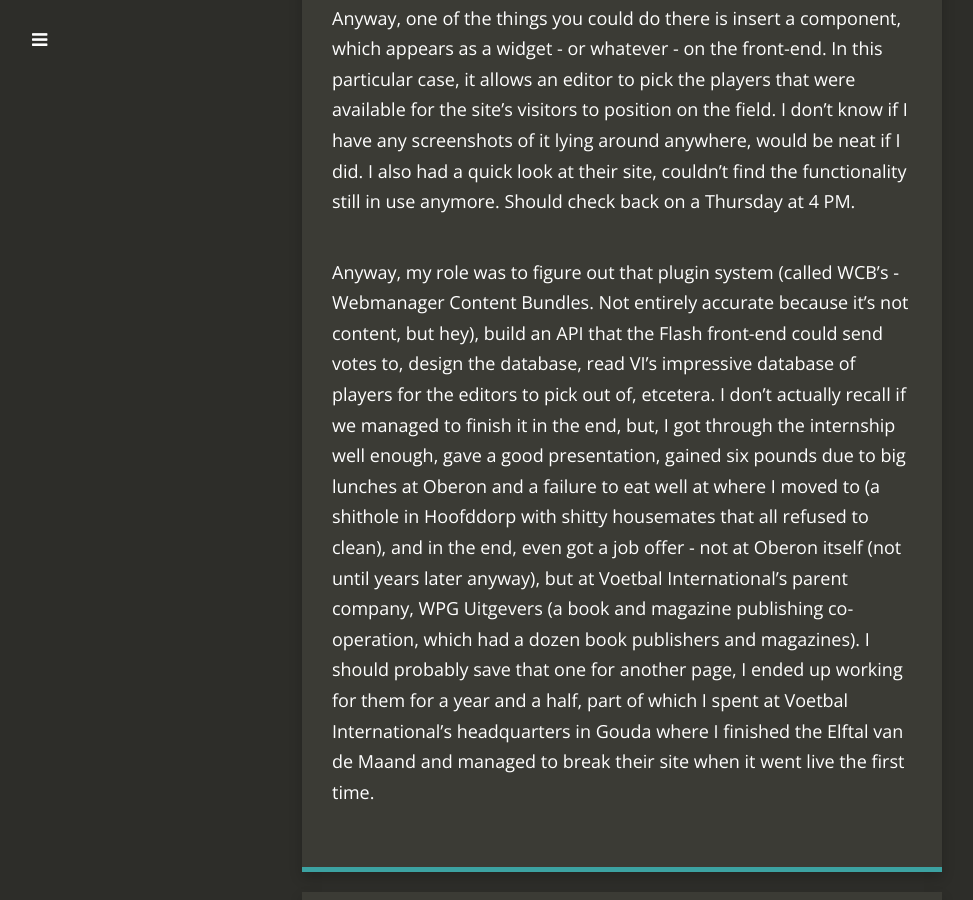
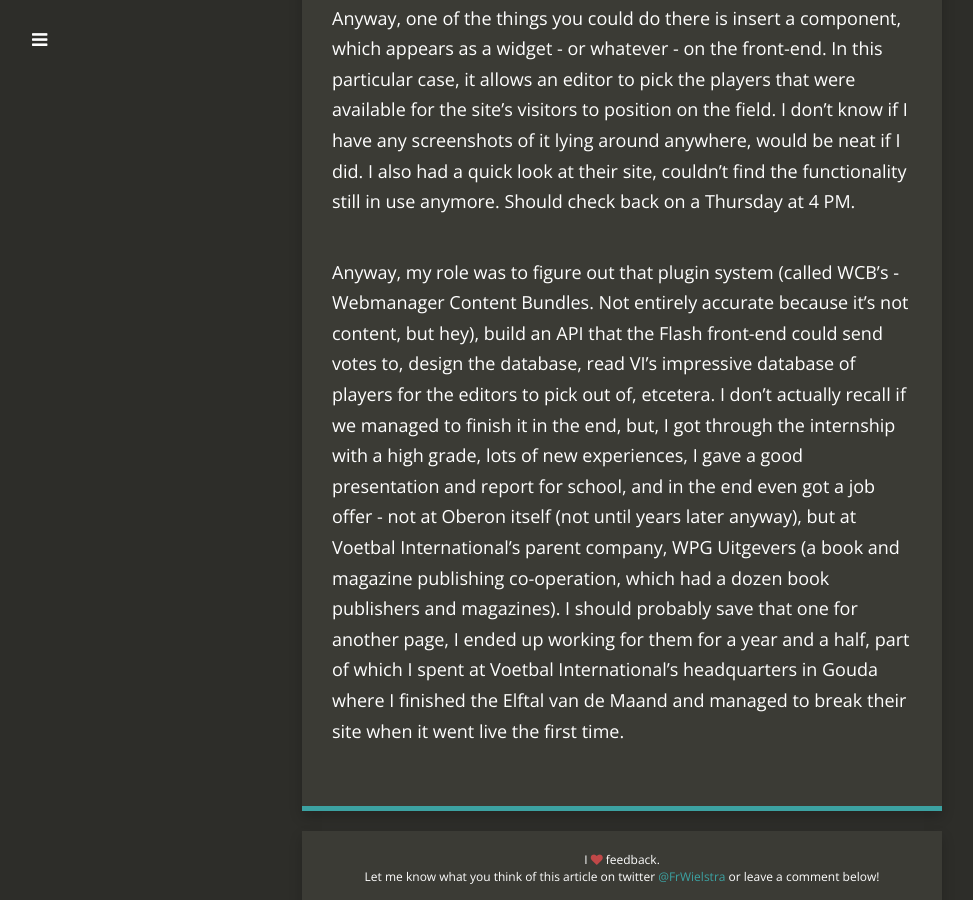
Before and after one commit to fwielstra/fwielstra.github.io, a Jekyll site: the page built from pages/oberon.md, in a window 1280 px wide and 900 px high, scrolled down 1197 px. Shown: the whole window, without its empty margins (18-991 px from the left). Built offline with Jekyll 4.4.1, drawn with Linux system fonts in a browser that asks for light colours; nearby versions of some CDN libraries; Markdown is read by kramdown in place of the engine named in the settings.

Commit message:
edit shit

```diff
--- a/pages/oberon.md
+++ b/pages/oberon.md
@@ -13,4 +13,4 @@
 
 Anyway, one of the things you could do there is insert a component, which appears as a widget - or whatever - on the front-end. In this particular case, it allows an editor to pick the players that were available for the site's visitors to position on the field. I don't know if I have any screenshots of it lying around anywhere, would be neat if I did. I also had a quick look at their site, couldn't find the functionality still in use anymore. Should check back on a Thursday at 4 PM.
 
-Anyway, my role was to figure out that plugin system (called WCB's - Webmanager Content Bundles. Not entirely accurate because it's not content, but hey), build an API that the Flash front-end could send votes to, design the database, read VI's impressive database of players for the editors to pick out of, etcetera. I don't actually recall if we managed to finish it in the end, but, I got through the internship well enough, gave a good presentation, gained six pounds due to big lunches at Oberon and a failure to eat well at where I moved to (a shithole in Hoofddorp with shitty housemates that all refused to clean), and in the end, even got a job offer - not at Oberon itself (not until years later anyway), but at Voetbal International's parent company, WPG Uitgevers (a book and magazine publishing co-operation, which had a dozen book publishers and magazines). I should probably save that one for another page, I ended up working for them for a year and a half, part of which I spent at Voetbal International's headquarters in Gouda where I finished the Elftal van de Maand and managed to break their site when it went live the first time.
+Anyway, my role was to figure out that plugin system (called WCB's - Webmanager Content Bundles. Not entirely accurate because it's not content, but hey), build an API that the Flash front-end could send votes to, design the database, read VI's impressive database of players for the editors to pick out of, etcetera. I don't actually recall if we managed to finish it in the end, but, I got through the internship with a high grade, lots of new experiences, I gave a good presentation and report for school, and in the end even got a job offer - not at Oberon itself (not until years later anyway), but at Voetbal International's parent company, WPG Uitgevers (a book and magazine publishing co-operation, which had a dozen book publishers and magazines). I should probably save that one for another page, I ended up working for them for a year and a half, part of which I spent at Voetbal International's headquarters in Gouda where I finished the Elftal van de Maand and managed to break their site when it went live the first time.
```
